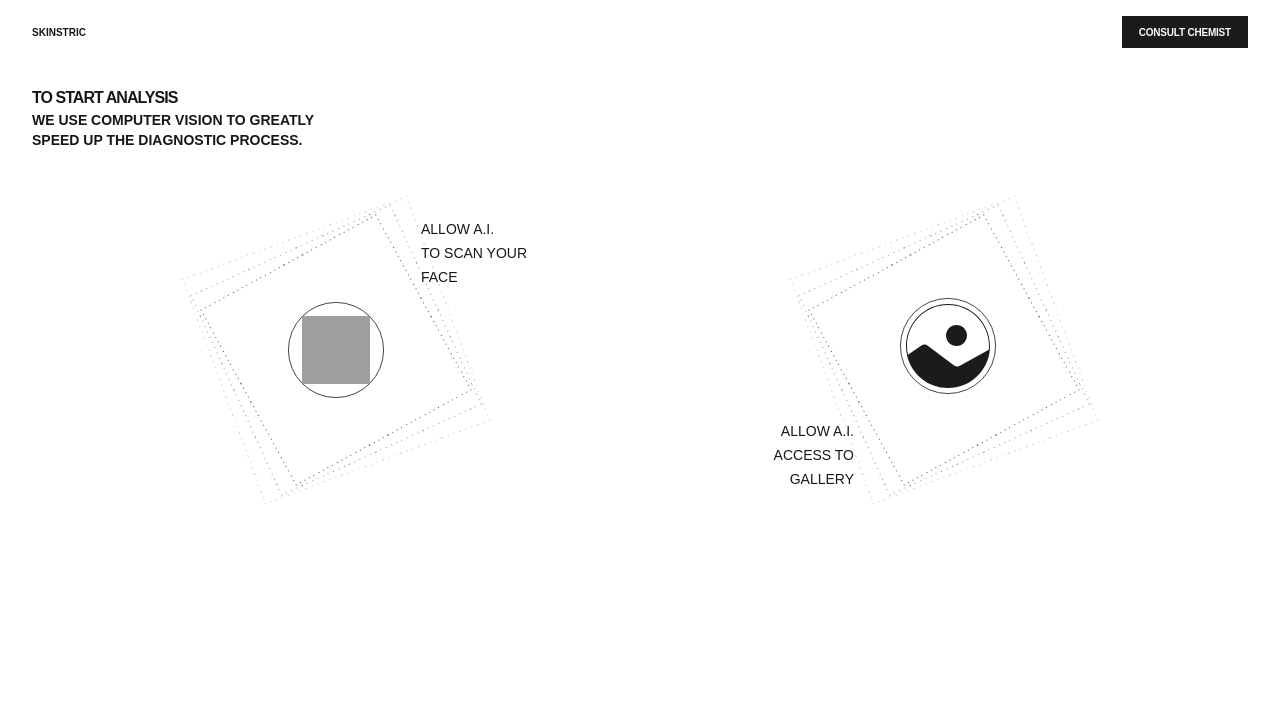
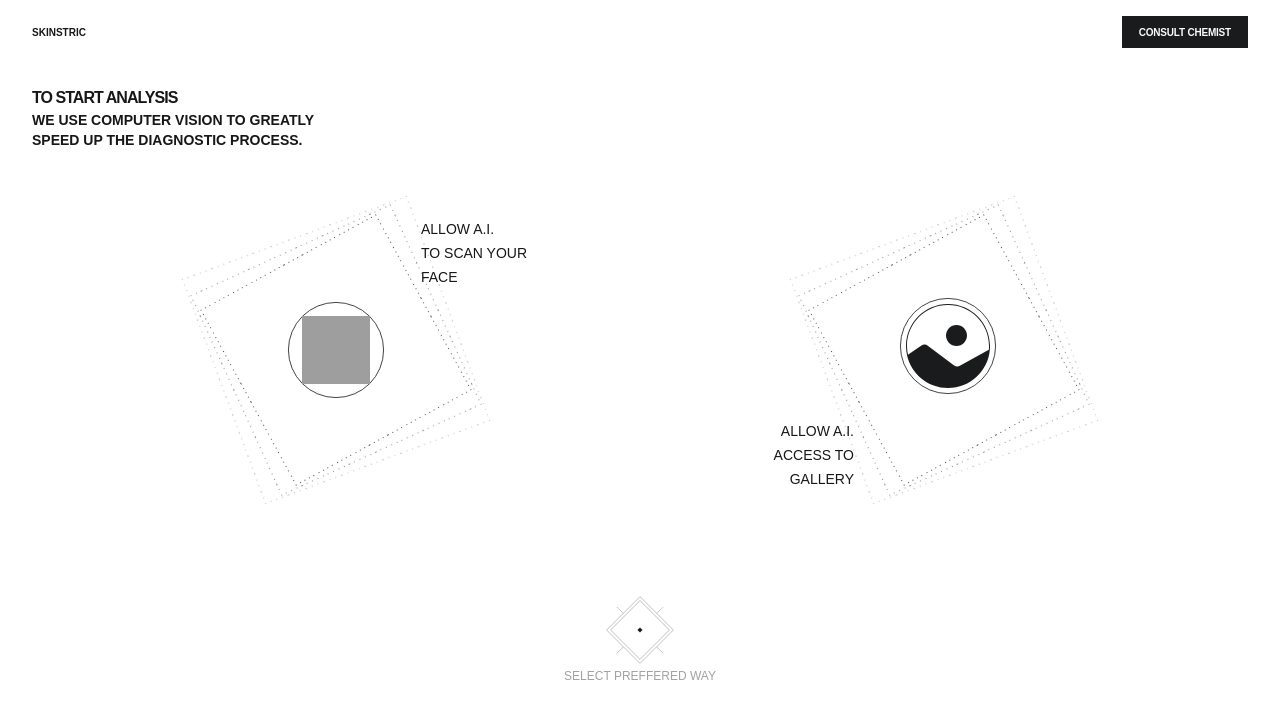
Before and after one commit to victor-alvescv/test-skinstric, a Next.js app: page /testing in a window 1280 px wide. Shown: the top 718 px of the page. Built offline with nearby package versions, Linux system fonts and the light colour scheme; grey boxes are pictures that could not be loaded.

Commit message:
Preffered cross

```diff
--- a/app/(pages)/testing/page.js
+++ b/app/(pages)/testing/page.js
@@ -139,6 +139,16 @@ function Testing() {
               <input id="photo-upload-input" type="file" accept=".jpeg,.jpeg,.png" className="visually__hidden"></input>
             </div>
           </div>
+          <div className="flex items-center justify-center flex-col absolute inset-0 top-[60%]">
+          <img
+                      src="/preffered-cross.svg"
+                      className="w-[68px] h-[68px] relative z-10"
+                      alt="Preffered cross"
+                    />
+          <p className="text-xs opacity-40 pt-1">SELECT PREFFERED WAY</p>
+
+
+          </div>
         </main>
       </div>
     </>
```
Also changed, not shown: public/preffered-cross.svg (added).
